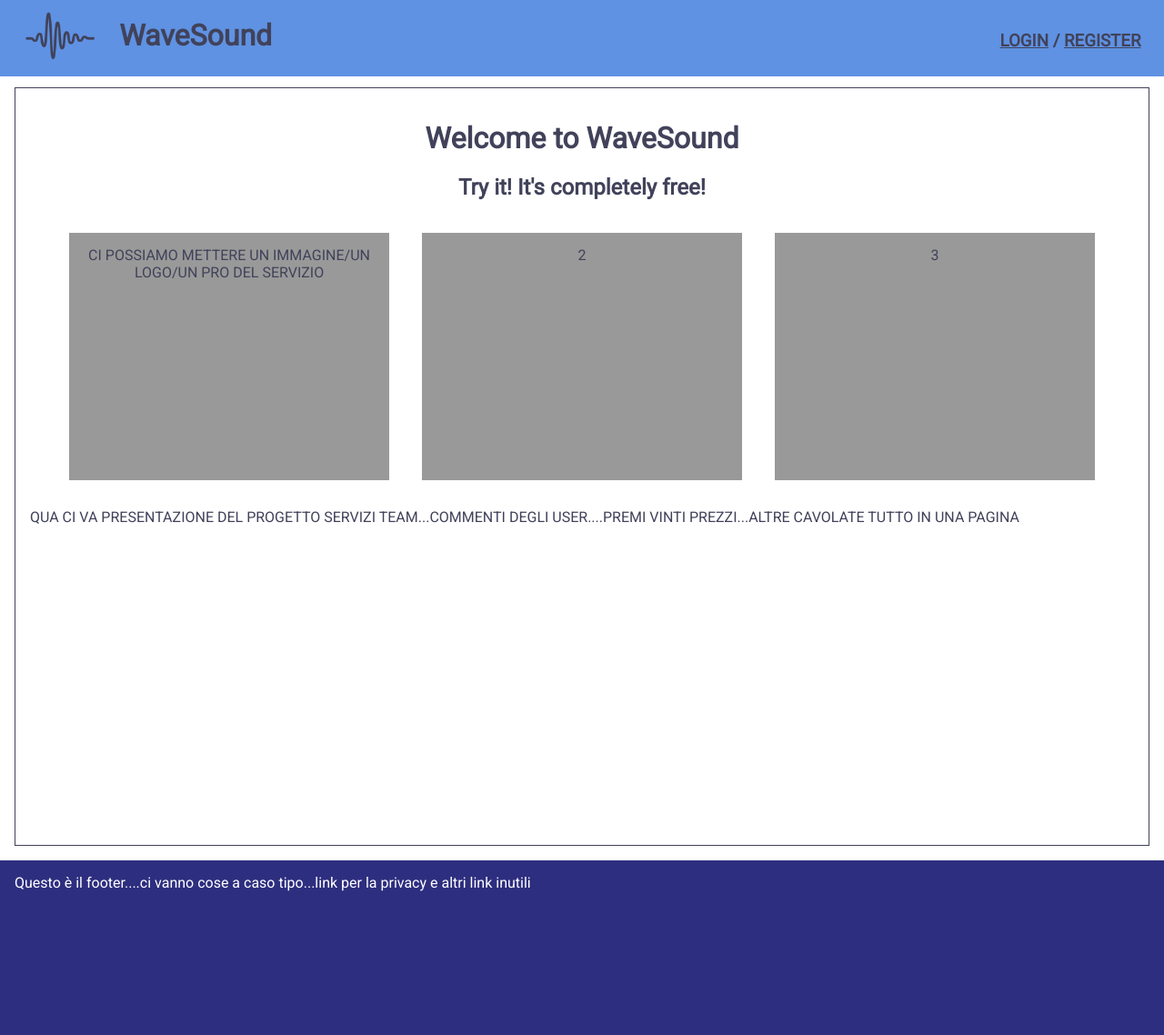
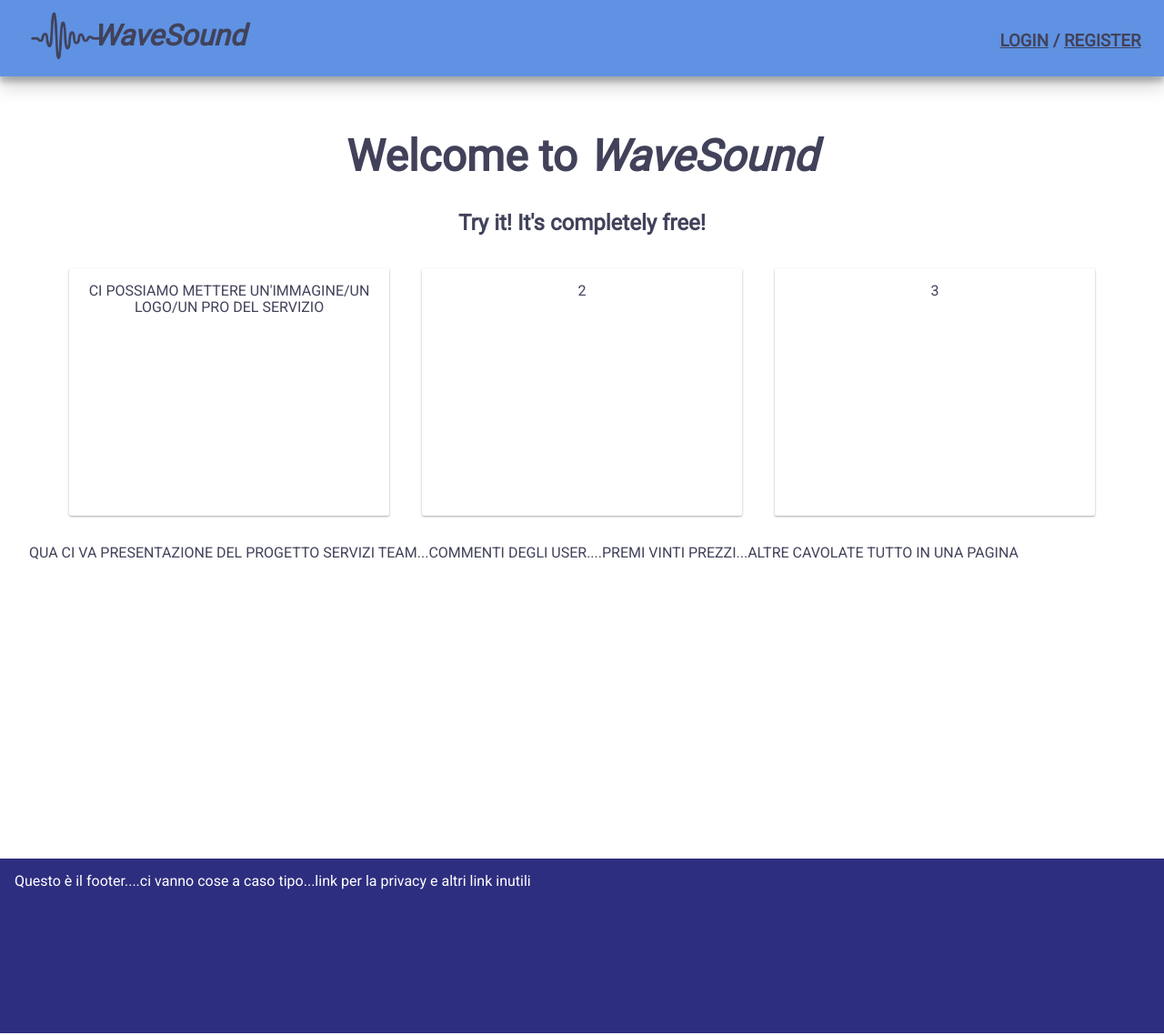
Before and after one commit to Archetipo95/Progetto-TechWeb-WaveSound, a PHP site: page / in a window 1280 px wide. Shown: the whole page at 91% size. Run offline with PHP 8.4, Linux system fonts and the light colour scheme.

Commit message:
Tocco di Material

```diff
--- a/css/font-and-co.css
+++ /dev/null
@@ -1,40 +0,0 @@
-/* font */
-
-* {
-	font-family: 'Roboto', Helvetica, sans-serif;
-	color: #41425a;
-}
-
-/* typography */
-
-.font-light {
-	font-weight: 300;
-}
-
-.font-regular {
-	font-weight: 400;
-}
-
-.font-heavy {
-	font-weight: 700;
-}
-
-/* positioning */
-
-.left {
-	text-align: left;
-}
-
-.right {
-	text-align: right;
-}
-
-.center {
-	text-align: center;
-	margin-left: auto;
-	margin-right: auto;
-}
-
-.justify {
-	text-align: justify;
-}
--- a/css/style.css
+++ b/css/style.css
@@ -1,7 +1,24 @@
+/* font */
+
+* {
+	font-family: 'Roboto', Helvetica, sans-serif;
+	color: #41425a;
+}
+
 /* styling */
 
 body {
 	background-color: #fff;
+}
+
+.italic {
+	font-style: italic;
+}
+
+.center {
+	text-align: center;
+	margin-left: auto;
+	margin-right: auto;
 }
 
 /* head content */
@@ -13,22 +30,23 @@ header {
 	height: auto;
 	background-color: #5f92e3;
 	position: absolute;
+	box-shadow: 0 10px 20px rgba(0, 0, 0, 0.19), 0 6px 6px rgba(0, 0, 0, 0.23);
 }
 
 .img-logo {
 	width: 5em;
 	height: 5em;
-	margin: 0;
-	padding: 0;
 }
 
 .logo {
 	float: left;
-	margin: 0 2%;
+	margin-left: 2em;
 }
 
 .brand {
 	float: left;
+	font-style: italic;
+	margin-left: -.6em;
 }
 
 .login-registration {
@@ -63,8 +81,10 @@ main {
 	min-height: 100vh;
 	margin: 6em 1em 1em 1em;
 	padding: 1em;
-	/*DA TOGLIERE*/
-	border: solid 1px;
+}
+
+.welcome {
+	font-size: 3em;
 }
 
 .card-container {
@@ -78,12 +98,17 @@ main {
 .card {
 	width: 20em;
 	height: 15em;
-	/*DA CAMBIARE*/
-	background-color: #999;
 	display: inline-block;
 	vertical-align: top;
 	margin: 1em;
 	padding: 1em;
+	border-radius: 2px;
+	box-shadow: 0 1px 3px rgba(0, 0, 0, 0.12), 0 1px 2px rgba(0, 0, 0, 0.24);
+	transition: all 0.3s cubic-bezier(.25, .8, .25, 1);
+}
+
+.card:hover {
+	box-shadow: 0 14px 28px rgba(0, 0, 0, 0.25), 0 10px 10px rgba(0, 0, 0, 0.22);
 }
 
 /* footer content */
--- a/index.html
+++ b/index.html
@@ -37,12 +37,12 @@
 
 	<main>
 
-		<h1 class="welcome center">Welcome to WaveSound</h1>
+		<h1 class="welcome center">Welcome to <span class="italic">WaveSound</span></h1>
 		<h2 class="center">Try it! It's completely free!</h2>
 
 		<div class="card-container">
 			<div class="card">
-				CI POSSIAMO METTERE UN IMMAGINE/UN LOGO/UN PRO DEL SERVIZIO
+				CI POSSIAMO METTERE UN'IMMAGINE/UN LOGO/UN PRO DEL SERVIZIO
 			</div>
 			<div class="card">2</div>
 			<div class="card">3</div>
```
